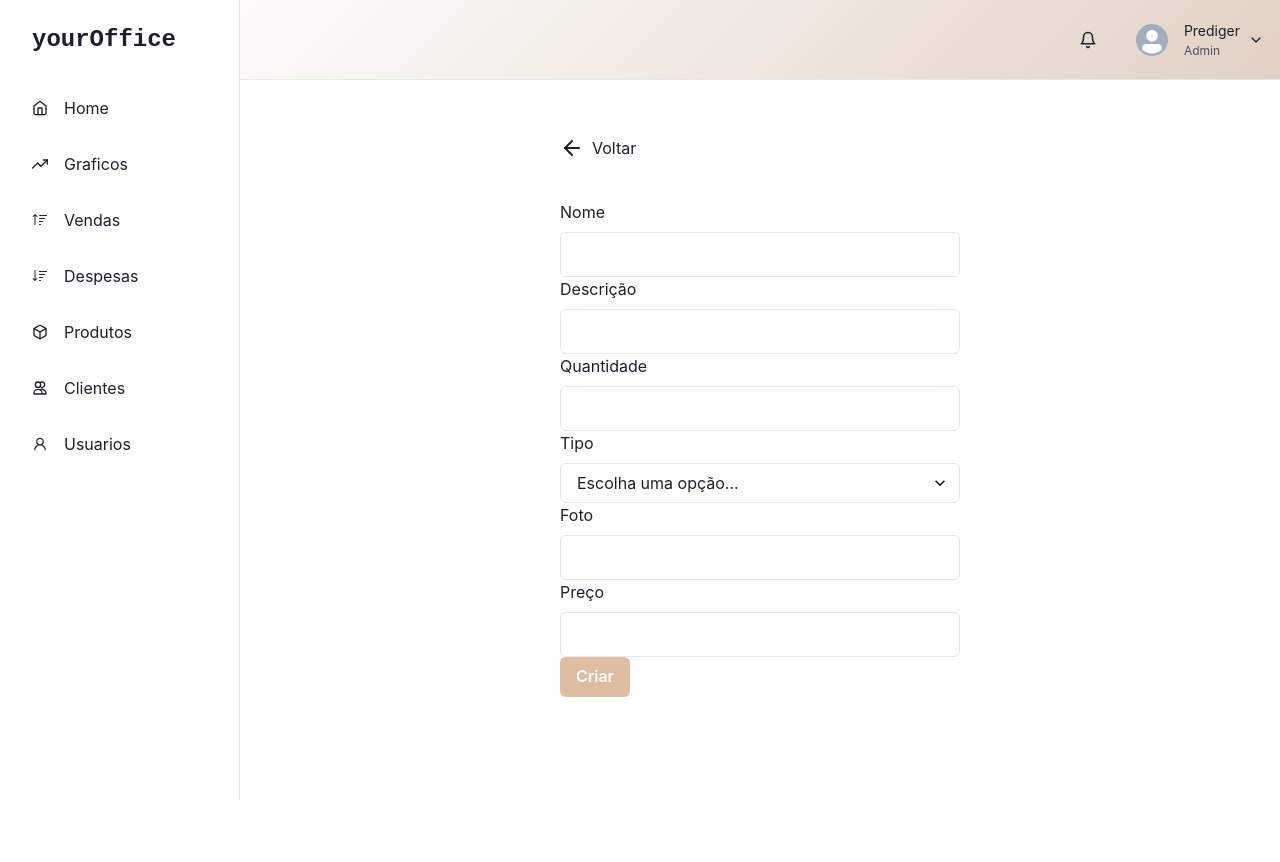
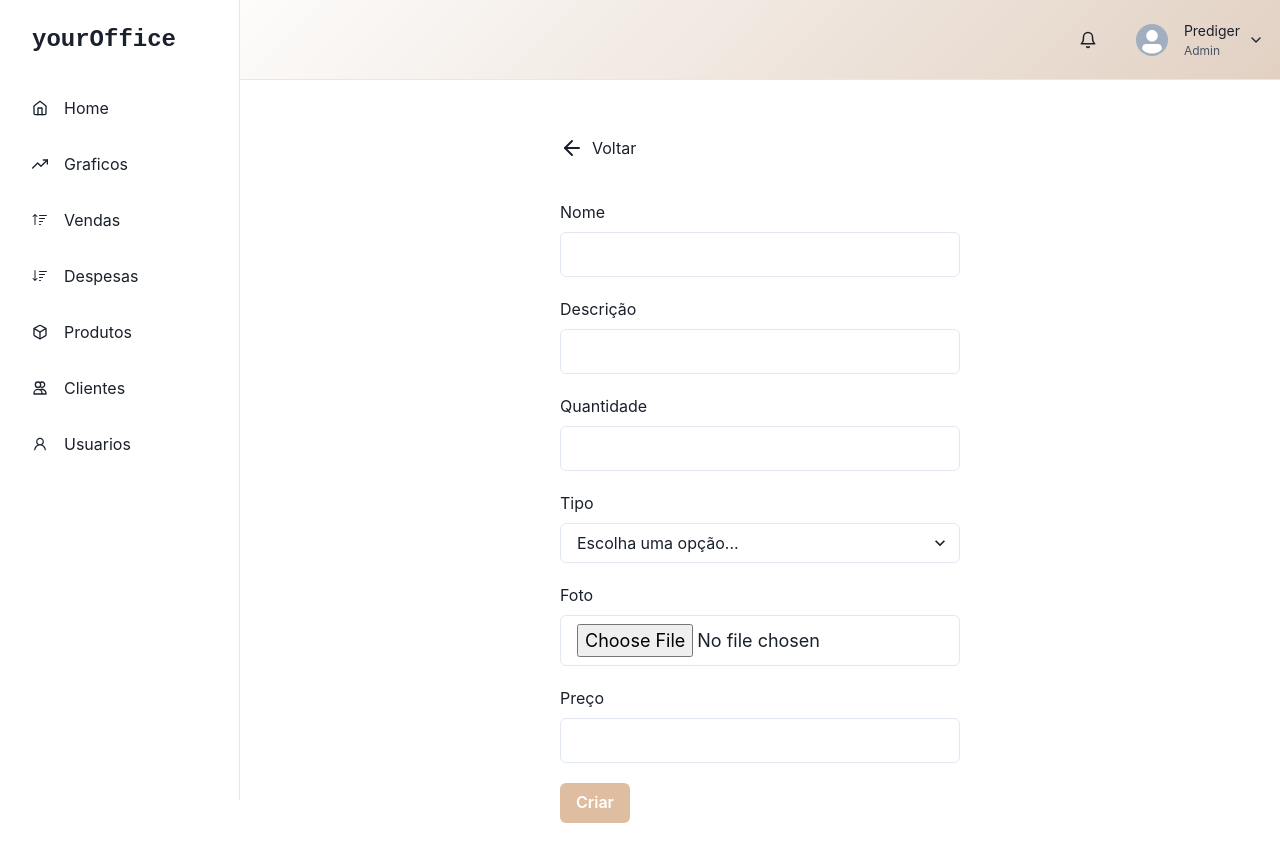
Before and after one commit to GabrielPrediger/yourOffice-front, a React (Create React App) app: page /criar-produto in a window 1280 px wide. Shown: the top 862 px of the page. Before the commit the page ends 800 px from the top, so only its background shows below. Built offline with nearby package versions, Linux system fonts and the light colour scheme.

Commit message:
fix: image upload

```diff
--- a/src/components/Produto/CreateProduto/index.tsx
+++ b/src/components/Produto/CreateProduto/index.tsx
@@ -19,14 +19,25 @@ export default function CreateProdutoComponent() {
 
     const { register, handleSubmit } = useForm();
 
-    const onSubmitForm = (data: IProduct | any) => {
-        console.log(data, 'data');
+    function convertImageToBase64(file: File) {
+        return new Promise((resolve, reject) => {
+            const fileReader = new FileReader();
+            fileReader.readAsDataURL(file)
+
+            fileReader.onload = () => resolve(fileReader.result)
+            fileReader.onerror = (err) => reject(err)
+        })
+    }
+
+    const onSubmitForm = async (data: IProduct | any) => {
+        console.log(data.foto[0].size > 50000000)
+        const request = { nome: data.nome, descricao: data.descricao, quantidade: data.quantidade, tipo: data.tipo, foto: await convertImageToBase64(data.foto[0]), preco: data.preco}
         api
-        .post("/create-produto", { nome: data.nome, descricao: data.descricao, quantidade: data.quantidade, tipo: data.tipo, foto: data.foto, preco: data.preco})
-        .then((response: any) => console.log(response, 'foi'))
-        .catch((err: any) => {
-        console.error("ops! ocorreu um erro" + err);
-        });
+            .post("/create-produto", request)
+            .then((response: any) => console.log(response, 'foi'))
+            .catch((err: any) => {
+                console.error("ops! ocorreu um erro" + err);
+            });
     }
 
     return (
@@ -40,19 +51,19 @@ export default function CreateProdutoComponent() {
                         </Flex>
                     </Link>
                     <form onSubmit={handleSubmit(onSubmitForm)}>
-                        <Flex flexDirection="column" gap="2">
+                        <Flex flexDirection="column" gap="2" pb="5">
                             <Text>Nome</Text>
                             <Input w="25rem" h="max" py="2" size={"lg"} type="text" {...register("nome")} />
                         </Flex>
-                        <Flex flexDirection="column" gap="2">
+                        <Flex flexDirection="column" gap="2" pb="5">
                             <Text>Descrição</Text>
                             <Input w="25rem" h="max" py="2" size={"lg"} type="text" {...register("descricao")} />
                         </Flex>
-                        <Flex flexDirection="column" gap="2">
+                        <Flex flexDirection="column" gap="2" pb="5">
                             <Text>Quantidade</Text>
                             <Input w="25rem" h="max" py="2" size={"lg"} type="number" {...register("quantidade")} />
                         </Flex>
-                        <Flex flexDirection="column" gap="2">
+                        <Flex flexDirection="column" gap="2" pb="5">
                             <Text>Tipo</Text>
                             <Stack spacing={3}>
                                 <Select variant='outline' placeholder='Escolha uma opção...' {...register("tipo")}>
@@ -61,11 +72,11 @@ export default function CreateProdutoComponent() {
                                 </Select>
                             </Stack>
                         </Flex>
-                        <Flex flexDirection="column" gap="2">
+                        <Flex flexDirection="column" gap="2" pb="5">
                             <Text>Foto</Text>
-                            <Input w="25rem" h="max" py="2" size={"lg"} type="text" {...register("foto")} />
+                            <Input w="25rem" h="max" py="2" size={"lg"} type="file" {...register("foto")} />
                         </Flex>
-                        <Flex flexDirection="column" gap="2">
+                        <Flex flexDirection="column" gap="2" pb="5">
                             <Text>Preço</Text>
                             <Input w="25rem" h="max" py="2" size={"lg"} type="number" {...register("preco")} />
                         </Flex>
--- a/src/components/Produto/EditProduto/index.tsx
+++ b/src/components/Produto/EditProduto/index.tsx
@@ -28,6 +28,16 @@ export default function EditarProdutoComponent() {
     const { id } = useParams();
     const { register, handleSubmit, reset } = useForm({defaultValues: editProduto });
 
+    function convertImageToBase64(file: File) {
+        return new Promise((resolve, reject) => {
+            const fileReader = new FileReader();
+            fileReader.readAsDataURL(file)
+
+            fileReader.onload = () => resolve(fileReader.result)
+            fileReader.onerror = (err) => reject(err)
+        })
+    }
+
     useEffect(() => {
         api
             .get(`/produto/${Number(id)}`)
@@ -37,10 +47,10 @@ export default function EditarProdutoComponent() {
             });
     }, [id, reset]);
 
-    const onEditForm = (data: any) => {
-        console.log(data.foto.FileList.File.name, 'data');
+    const onEditForm = async (data: any) => {
+        const request = { nome: data.nome, descricao: data.descricao, quantidade: data.quantidade, tipo: data.tipo, foto: await convertImageToBase64(data.foto[0]), preco: data.preco}
         api
-            .put(`/update-produto/${Number(id)}`, data)
+            .put(`/update-produto/${Number(id)}`, request)
             .then((response) => console.log(response, 'Foi!'))
             .catch((err) => {
                 console.error("ops! ocorreu um erro" + err);
@@ -58,19 +68,19 @@ export default function EditarProdutoComponent() {
                         </Flex>
                     </Link>
                     <form onSubmit={handleSubmit(onEditForm)}>
-                        <Flex flexDirection="column" gap="2">
+                        <Flex flexDirection="column" gap="2" pb="5">
                             <Text>Nome</Text>
                             <Input w="25rem" h="max" py="2" size={"lg"} type="text" defaultValue={editProduto?.nome} {...register("nome")} />
                         </Flex>
-                        <Flex flexDirection="column" gap="2">
+                        <Flex flexDirection="column" gap="2" pb="5">
                             <Text>Descrição</Text>
                             <Input w="25rem" h="max" py="2" size={"lg"} type="text" defaultValue={editProduto?.descricao} {...register("descricao")} />
                         </Flex>
-                        <Flex flexDirection="column" gap="2">
+                        <Flex flexDirection="column" gap="2" pb="5">
                             <Text>Quantidade</Text>
                             <Input w="25rem" h="max" py="2" size={"lg"} type="number" defaultValue={editProduto?.quantidade} {...register("quantidade")}  />
                         </Flex>
-                        <Flex flexDirection="column" gap="2">
+                        <Flex flexDirection="column" gap="2" pb="5">
                             <Text>Tipo</Text>
                             <Stack spacing={3}>
                                 <Select variant='outline' placeholder='Escolha uma opção...' defaultValue={editProduto?.tipo} {...register("tipo")}>
@@ -80,11 +90,11 @@ export default function EditarProdutoComponent() {
                                 </Select>
                             </Stack>
                         </Flex>
-                        <Flex flexDirection="column" gap="2">
+                        <Flex flexDirection="column" gap="2" pb="5">
                             <Text>Foto</Text>
                             <Input w="25rem" h="max" py="2" size={"lg"} type="file" defaultValue={editProduto?.foto} {...register("foto")} />
                         </Flex>
-                        <Flex flexDirection="column" gap="2">
+                        <Flex flexDirection="column" gap="2" pb="5">
                             <Text>Preço</Text>
                             <Input w="25rem" h="max" py="2" size={"lg"}  defaultValue={editProduto?.preco} {...register("preco")} />
                         </Flex>
```
